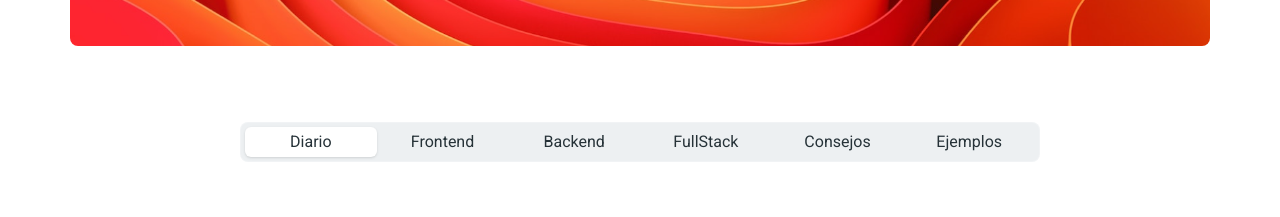
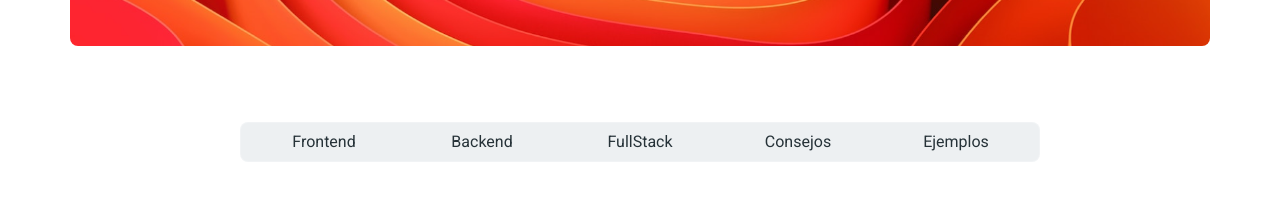
Before and after one commit to hiramgabriel1/dev-genius-hub, a Next.js app: page / in a window 1280 px wide. Shown: the part 920-1137 px from the top of the page. Built offline with nearby package versions, Linux system fonts and the light colour scheme; no server answers.

Commit message:
feature: daily deleted

```diff
--- a/src/app/posts.tsx
+++ b/src/app/posts.tsx
@@ -12,6 +12,7 @@ import {
 import { ArrowSmallDownIcon } from "@heroicons/react/24/solid";
 import BlogPostCard from "@/components/blog-post-card";
 import toast from "react-hot-toast";
+
 export function Posts() {
   const [posts, setPosts] = useState<any>();
   const [currentPostRender, setCurrentPostRender] = useState<any>(null);
@@ -86,9 +87,9 @@ export function Posts() {
           <TabsHeader className="h-10 !w-12/12 md:w-[50rem] border border-white/25 bg-opacity-90">
             {/* @ts-ignore */}
 
-            <Tab value="trends" onClick={() => handleChangeContent("daily")}>
+            {/* <Tab value="trends" onClick={() => handleChangeContent("daily")}>
               Diario
-            </Tab>
+            </Tab> */}
             {/* @ts-ignore */}
 
             <Tab
```
